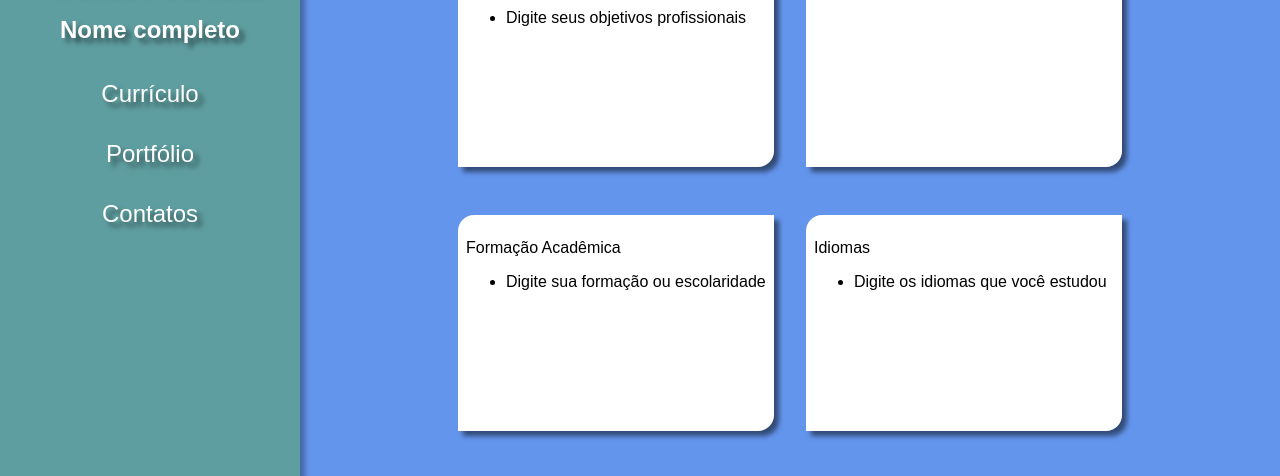
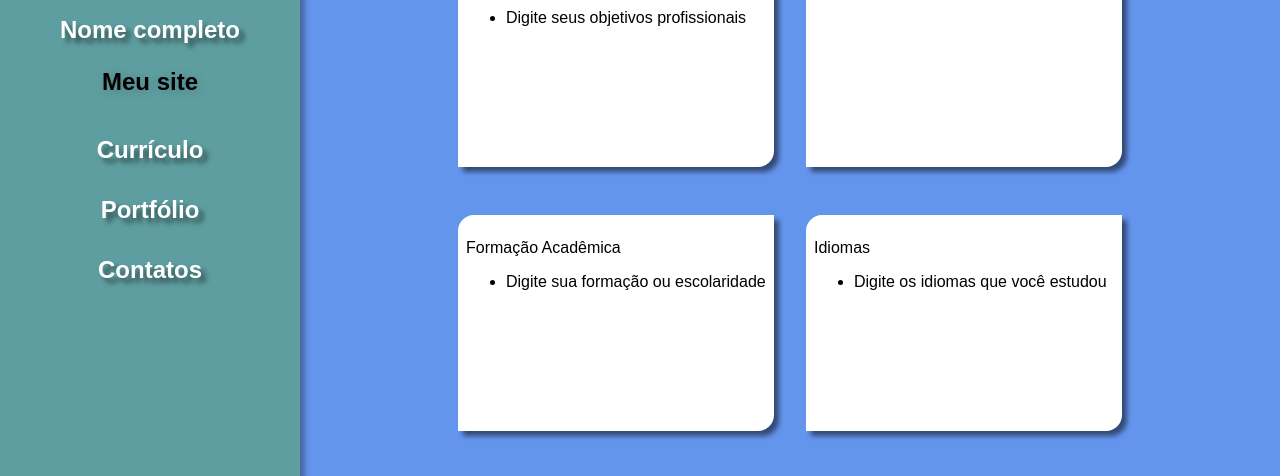
Before and after one commit to chester-fhellype/portfolio2025, a plain HTML site: page index.html in a window 1280 px wide. Shown: the part 255-731 px from the top of the page. Drawn offline with Linux system fonts and the light colour scheme; a web font is replaced by a local one.

Commit message:
Update index.html

```diff
--- a/index.html
+++ b/index.html
@@ -23,6 +23,7 @@
         <h1> Portfólio e Currículo</h1>
 
         <h2> Nome completo </h2>
+        <h3> Meu site <h3>
 
         <nav>
             <a class="links1" href="index.html"> Currículo </a>
@@ -105,4 +106,5 @@
     </footer>
 </body>
 
+
 </html>
```
